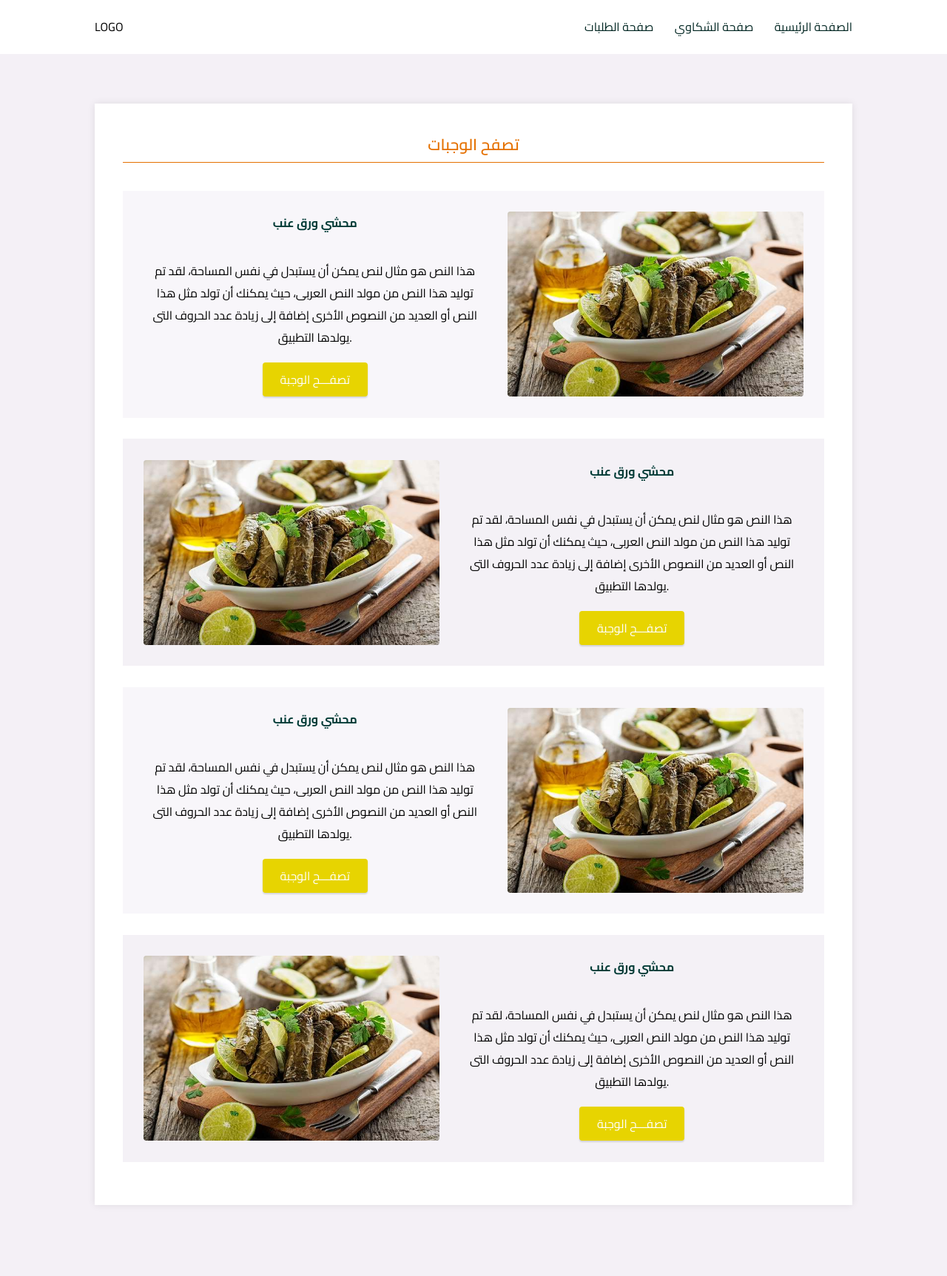
After one commit to sohepalslamat/Delivery-of-meals, a Flask app: template templates/show-meals-for-users.html in a window 1280 px wide. The commit adds this page. Shown: the whole page at 74% size. Run offline with Flask 2, Linux system fonts and the light colour scheme; the template is opened without the code that fills it, so the values that code supplies are empty.

Commit message:
show-meals-for-users

```diff
--- a/static/style/style.css
+++ b/static/style/style.css
@@ -553,6 +553,92 @@ a:hover {
   transform: translateX(-50%);
 }
 
+/* Main Meal */
+#main-meals {
+  padding: 4.209rem 10%;
+  min-height: calc(100vh - 2.666rem - 30px);
+  background: #f4f0f6;
+}
+
+#main-meals .meals-container {
+  margin-bottom: 1.777rem;
+  padding: 1.888rem 2.369rem;
+  background: white;
+  box-shadow: 0 0 10px #01040417;
+}
+
+#main-meals .meals-container > p {
+  margin-bottom: 2.369rem;
+  width: 100%;
+  height: 50px;
+  color: #e57100;
+  border-bottom: #e57100 solid 1.5px;
+  text-align: center;
+  line-height: 50px;
+  font-size: 1.333rem;
+  font-weight: 600;
+}
+
+#main-meals .meal {
+  margin-bottom: 1.777rem;
+  width: 100%;
+  display: grid;
+  grid-template-columns: 400px 1fr;
+  grid-gap: 1.777rem;
+  padding: 1.777rem;
+  text-align: center;
+  background: #f4f0f6ee;
+}
+
+#main-meals .meal:nth-child(2n) {
+  grid-template-columns: 1fr 400px;
+}
+
+#main-meals .meal:nth-child(2n) img {
+  grid-column: 2;
+}
+
+#main-meals .meal:nth-child(2n) > div {
+  grid-column: 1;
+  grid-row: 1;
+}
+
+#main-meals .meal > div {
+  display: flex;
+  flex-direction: column;
+  align-items: center;
+  justify-content: space-between;
+}
+
+#main-meals .meal:nth-child(2n) {
+  padding: 1.777rem;
+  background: #f4f0f696;
+}
+
+#main-meals .meal a {
+  width: max-content;
+  padding: 8px 24px;
+  color: white;
+  background: #e7d401;
+  text-align: center;
+  border-radius: 4px;
+  box-shadow: 0 2px 2px #01151323;
+}
+
+#main-meals .meal img {
+  width: 100%;
+  max-width: 100%;
+  height: 250px;
+  border-radius: 4px;
+}
+
+#main-meals .meal-header {
+  margin-bottom: 1rem;
+  color: #003b36;
+  text-align: center;
+  font-weight: 700;
+}
+
 #footer {
   color: white;
   background: #000;
--- /dev/null
+++ b/templates/show-meals-for-users.html
@@ -0,0 +1,88 @@
+<!DOCTYPE html>
+<html lang="en">
+  <head>
+    <meta charset="UTF-8" />
+    <meta name="viewport" content="width=device-width, initial-scale=1.0" />
+    <meta http-equiv="X-UA-Compatible" content="ie=edge" />
+    <link
+      href="https://fonts.googleapis.com/css?family=Cairo:200,300,400,600,700,900&display=swap&subset=arabic"
+      rel="stylesheet"
+    />
+    <link href="../static/style/style.css" rel="stylesheet" />
+
+    <title>الوجبات</title>
+  </head>
+  <body>
+    <header id="header">
+      <p>LOGO</p>
+
+      <nav class="header-nav">
+        <a href="#">الصفحة الرئيسية</a>
+        <a href="#">صفحة الشكاوي</a>
+        <a href="#">صفحة الطلبات </a>
+      </nav>
+    </header>
+
+    <main id="main-meals">
+      <section class="meals-container">
+        <p>تصفح الوجبات</p>
+
+        <div class="meal">
+          <img src="../static/images/assets/vine-leaf-roll.jpg" />
+          <div>
+            <p class="meal-header">محشي ورق عنب</p>
+            <p>
+              هذا النص هو مثال لنص يمكن أن يستبدل في نفس المساحة، لقد تم توليد
+              هذا النص من مولد النص العربى، حيث يمكنك أن تولد مثل هذا النص أو
+              العديد من النصوص الأخرى إضافة إلى زيادة عدد الحروف التى يولدها
+              التطبيق.
+            </p>
+            <a href="#">تصفـــح الوجبة</a>
+          </div>
+        </div>
+
+        <div class="meal">
+          <img src="../static/images/assets/vine-leaf-roll.jpg" />
+          <div>
+            <p class="meal-header">محشي ورق عنب</p>
+            <p>
+              هذا النص هو مثال لنص يمكن أن يستبدل في نفس المساحة، لقد تم توليد
+              هذا النص من مولد النص العربى، حيث يمكنك أن تولد مثل هذا النص أو
+              العديد من النصوص الأخرى إضافة إلى زيادة عدد الحروف التى يولدها
+              التطبيق.
+            </p>
+            <a href="#">تصفـــح الوجبة</a>
+          </div>
+        </div>
+
+        <div class="meal">
+          <img src="../static/images/assets/vine-leaf-roll.jpg" />
+          <div>
+            <p class="meal-header">محشي ورق عنب</p>
+            <p>
+              هذا النص هو مثال لنص يمكن أن يستبدل في نفس المساحة، لقد تم توليد
+              هذا النص من مولد النص العربى، حيث يمكنك أن تولد مثل هذا النص أو
+              العديد من النصوص الأخرى إضافة إلى زيادة عدد الحروف التى يولدها
+              التطبيق.
+            </p>
+            <a href="#">تصفـــح الوجبة</a>
+          </div>
+        </div>
+
+        <div class="meal">
+          <img src="../static/images/assets/vine-leaf-roll.jpg" />
+          <div>
+            <p class="meal-header">محشي ورق عنب</p>
+            <p>
+              هذا النص هو مثال لنص يمكن أن يستبدل في نفس المساحة، لقد تم توليد
+              هذا النص من مولد النص العربى، حيث يمكنك أن تولد مثل هذا النص أو
+              العديد من النصوص الأخرى إضافة إلى زيادة عدد الحروف التى يولدها
+              التطبيق.
+            </p>
+            <a href="#">تصفـــح الوجبة</a>
+          </div>
+        </div>
+      </section>
+    </main>
+  </body>
+</html>
```
Also changed, not shown: templates/meal-details.html (added, +28 -0 lines), static/images/assets/vine-leaf-roll.jpg (added).
